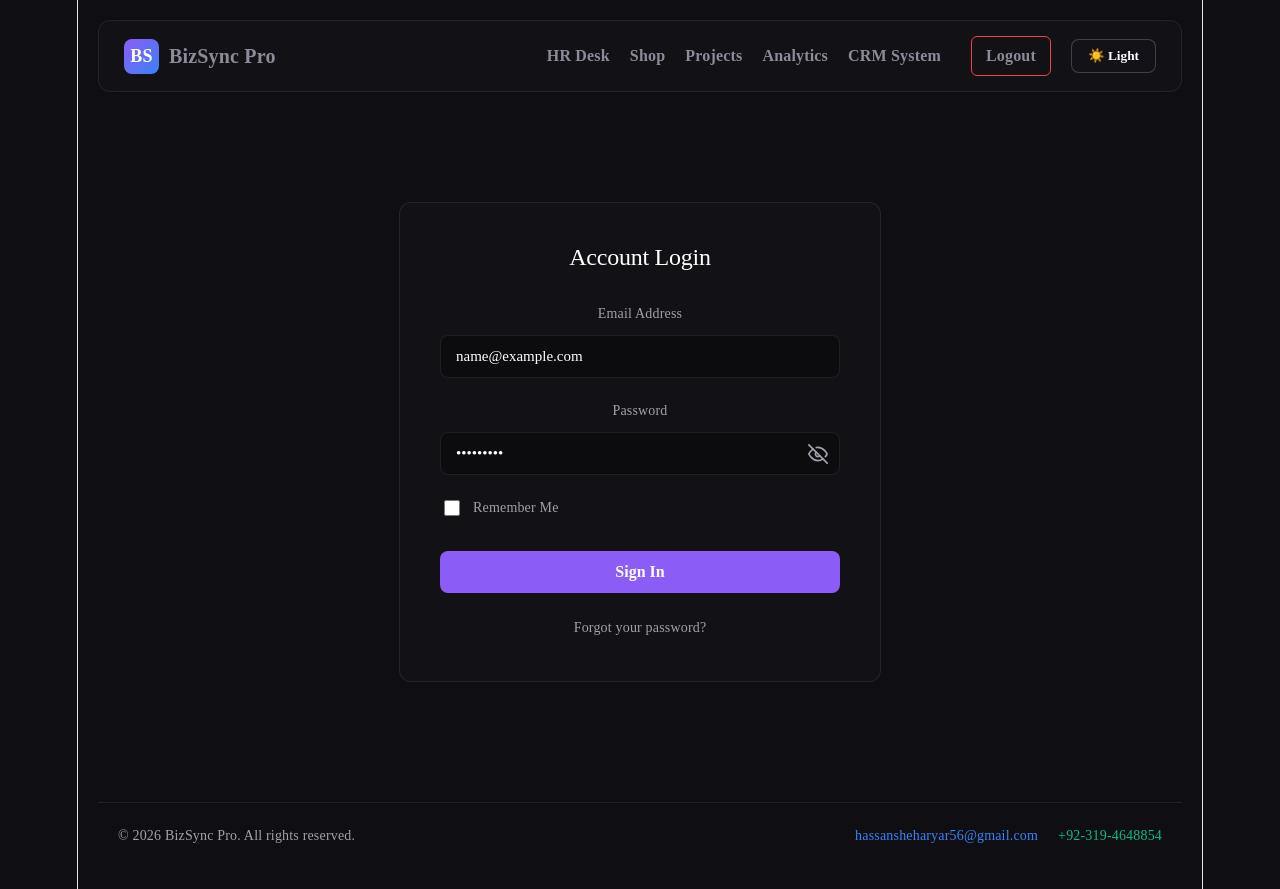
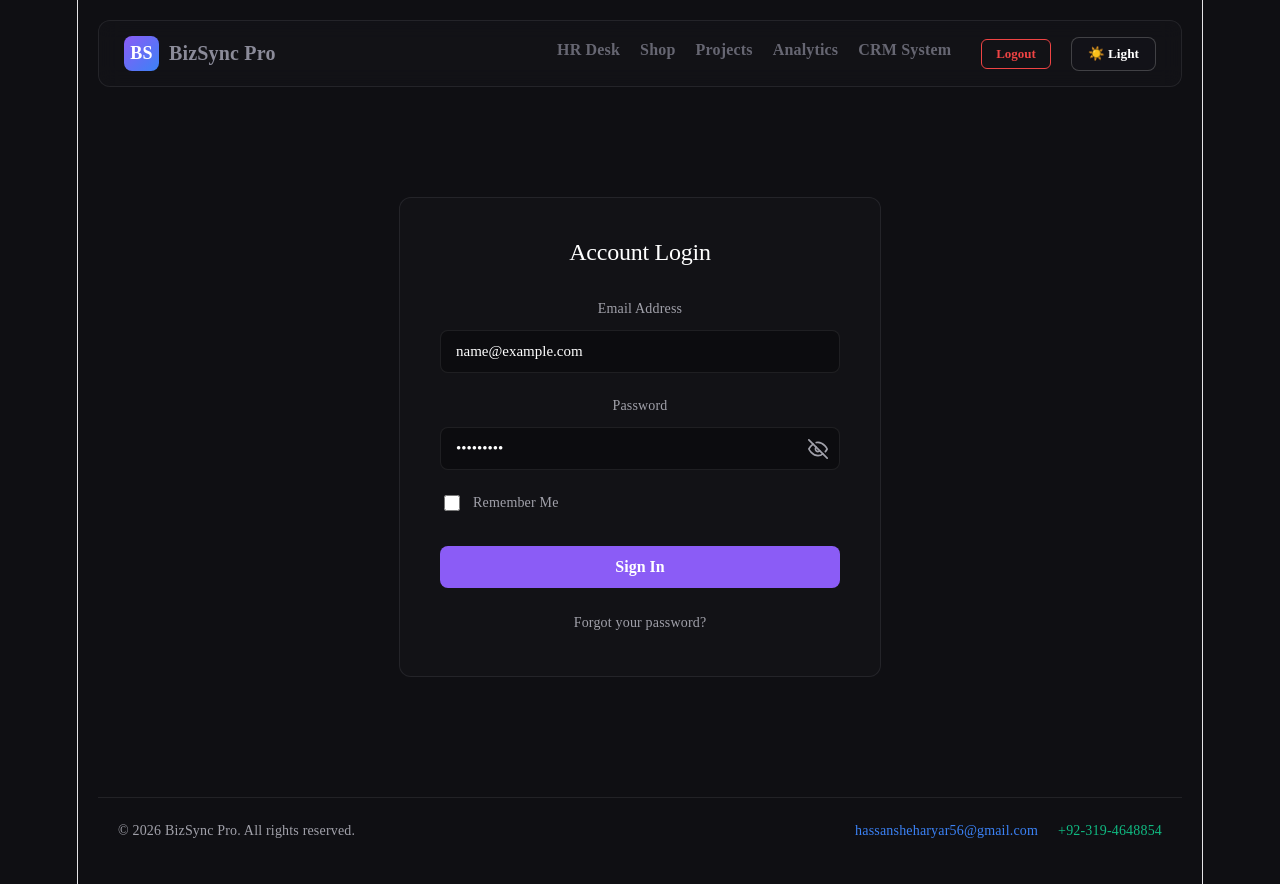
Before and after one commit to HassanSheharyar/interngrow-frontend-project, a React (Vite) app: page /login in a window 1280 px wide. Both pictures are taken after typing "name@example.com", "Sample123" into the empty fields and a click on the button "Sign In". Built offline with nearby package versions, Linux system fonts and the light colour scheme; a web font is replaced by a local one.

Commit message:
Added active tab styles and fixed logout button

```diff
--- a/src/App.jsx
+++ b/src/App.jsx
@@ -1,5 +1,5 @@
 import { useState, useEffect } from 'react';
-import { BrowserRouter, Routes, Route, Link, Navigate } from 'react-router-dom';
+import { BrowserRouter, Routes, Route, Link, NavLink, Navigate } from 'react-router-dom';
 import Login from './pages/Login';
 import Register from './pages/Register';
 import ForgotPassword from './pages/ForgotPassword';
@@ -29,6 +29,17 @@ function App() {
     return children;
   };
 
+  // Active Tab Style Helper Function
+  const navStyle = (baseColor) => ({ isActive }) => ({
+    color: baseColor,
+    fontWeight: 'bold',
+    textDecoration: 'none',
+    borderBottom: isActive ? `2px solid ${baseColor}` : '2px solid transparent',
+    paddingBottom: '4px',
+    opacity: isActive ? 1 : 0.7,
+    transition: 'all 0.3s ease'
+  });
+
   return (
     <BrowserRouter>
       <div className={`app-wrapper ${isDarkMode ? 'dark-mode' : 'light-mode'}`} style={{ display: 'flex', flexDirection: 'column', minHeight: '100vh', padding: '20px', boxSizing: 'border-box', overflowX: 'hidden' }}>
@@ -48,25 +59,24 @@ function App() {
           <div className={`nav-links ${mobileMenuOpen ? 'open' : ''}`} style={{ display: 'flex', gap: '20px', alignItems: 'center', flexWrap: 'wrap' }}>
             {!isAuthenticated ? (
               <>
-                <Link to="/login" style={{ color: '#8b5cf6', fontWeight: 'bold', textDecoration: 'none' }}>Login</Link>
-                <Link to="/register" style={{ color: '#10b981', fontWeight: 'bold', textDecoration: 'none' }}>Register</Link>
+                <NavLink to="/login" style={navStyle('#8b5cf6')}>Login</NavLink>
+                <NavLink to="/register" style={navStyle('#10b981')}>Register</NavLink>
               </>
             ) : (
               <>
-                <Link to="/hr-dashboard" style={{ color: '#10b981', fontWeight: 'bold', textDecoration: 'none' }}>HR Desk</Link>
-                <Link to="/ecommerce-dashboard" style={{ color: '#3b82f6', fontWeight: 'bold', textDecoration: 'none' }}>Shop</Link>
-                <Link to="/project-management" style={{ color: '#f59e0b', fontWeight: 'bold', textDecoration: 'none' }}>Projects</Link>
-                <Link to="/analytics" style={{ color: '#ec4899', fontWeight: 'bold', textDecoration: 'none' }}>Analytics</Link>
-                <Link to="/crm" style={{ color: '#ef4444', fontWeight: 'bold', textDecoration: 'none' }}>CRM System</Link>
+                <NavLink to="/hr-dashboard" style={navStyle('#10b981')}>HR Desk</NavLink>
+                <NavLink to="/ecommerce-dashboard" style={navStyle('#3b82f6')}>Shop</NavLink>
+                <NavLink to="/project-management" style={navStyle('#f59e0b')}>Projects</NavLink>
+                <NavLink to="/analytics" style={navStyle('#ec4899')}>Analytics</NavLink>
+                <NavLink to="/crm" style={navStyle('#ef4444')}>CRM System</NavLink>
 
-                {/* 🔴 Naya Logout Button 🔴 */}
-                <Link
-                  to="/login"
+                {/* 🔴 FIXED LOGOUT BUTTON 🔴 */}
+                <button
                   onClick={() => setIsAuthenticated(false)}
-                  style={{ marginLeft: '10px', padding: '6px 14px', borderRadius: '6px', border: '1px solid #ef4444', color: '#ef4444', textDecoration: 'none', fontWeight: 'bold', fontSize: '13px', transition: 'all 0.3s ease' }}
+                  style={{ marginLeft: '10px', padding: '6px 14px', borderRadius: '6px', border: '1px solid #ef4444', backgroundColor: 'transparent', color: '#ef4444', cursor: 'pointer', fontWeight: 'bold', fontSize: '13px', transition: 'all 0.3s ease' }}
                 >
                   Logout
-                </Link>
+                </button>
               </>
             )}
 
```
